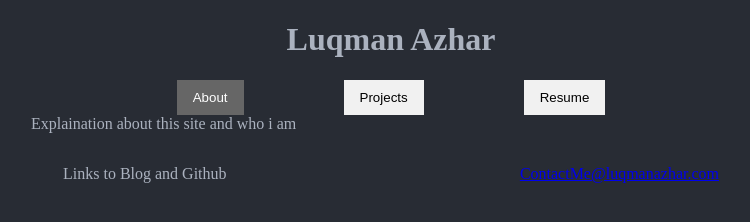
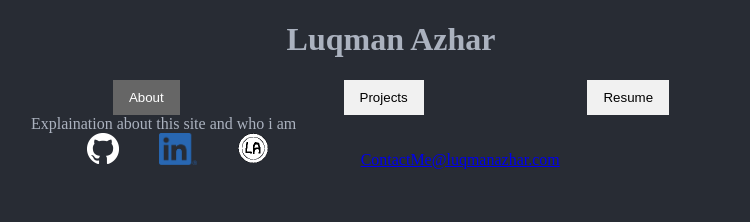
Before and after one commit to LuqmanAzhar/LuqmanAzhar.github.io, a plain HTML site: page index.html in a window 1280 px wide. Shown: the whole page, without its empty margins (249-999 px from the left). Drawn offline with Linux system fonts and the light colour scheme.

Commit message:
before attempting BEM style

```diff
--- a/css/global.css
+++ b/css/global.css
@@ -26,7 +26,7 @@ nav {
   outline: none;
   padding: 10px 16px;
   background-color: #f1f1f1;
-  margin: 0 50px;
+  margin: 0 auto;
   cursor: pointer;
 }
 .active,
@@ -50,17 +50,39 @@ main {
 }
 
 footer {
-  display: flex;
-  flex-direction: row;
-  flex-wrap: wrap;
-  margin: 2rem;
+}
+
+.wrap-links {
+  padding-left: 0px;
+  font-size: 0px;
+  list-style-type: none;
+  margin: 0 auto;
 }
 
 .footer-left {
-  flex: 1;
-  justify-content: center;
+  display: inline-block;
+  padding: 0 5%;
+}
+
+.icon-links {
+  display: flex;
+  flex-wrap: unset;
+  padding-left: 0px;
+  margin: 0px auto;
+  min-width: ;
+}
+
+.links-list-item {
+  margin: 0 20px;
+}
+
+.public-link {
+  margin: 0 20px;
+  text-align: center;
 }
 
 .footer-right {
-  justify-content: center;
+  display: inline-block;
+  font-size: 1rem;
+  padding: 0 5%;
 }
--- a/index.html
+++ b/index.html
@@ -40,12 +40,32 @@
   </body>
 
   <footer>
-    <div class="footer-left" id="public pages">Links to Blog and Github</div>
-    <div class="footer-right" id="contact-foot">
-      <a href="mailto:ContactMe@luqmanazhar.com" id="email-link"
-        >ContactMe@luqmanazhar.com</a
-      >
-    </div>
+    <ul class="wrap-links">
+      <li class="footer-left" id="public-pages">
+        <div class="icon-links">
+          <a href="https://github.com/LuqmanAzhar" class="public-link"
+            ><img
+              src="img/GitHub-Mark-Light-32px.png"
+              alt="link to Luqman's Github Profile"
+              height="32"
+          /></a>
+          <a href="#" class="public-link"
+            ><img
+              src="img/LI-In-Bug.png"
+              alt="link to Luqman's LinkedIn Profile"
+              height="32"
+          /></a>
+          <a href="https://blog.luqmanazhar.com" class="public-link"
+            ><img src="img/blog.png" alt="link to Luqman's Blog" height="32"
+          /></a>
+        </div>
+      </li>
+      <li class="footer-right" id="contact-foot">
+        <a href="mailto:ContactMe@luqmanazhar.com" id="email-link"
+          >ContactMe@luqmanazhar.com</a
+        >
+      </li>
+    </ul>
   </footer>
   <script type="text/javascript" src="js/navbtn.js"></script>
   <script type="text/javascript" src="js/projectload.js"></script>
```
Also changed, not shown: img/GitHub-Mark-Light-32px.png (added), img/LI-In-Bug.png (added), img/blog.png (added), 1 other file.
